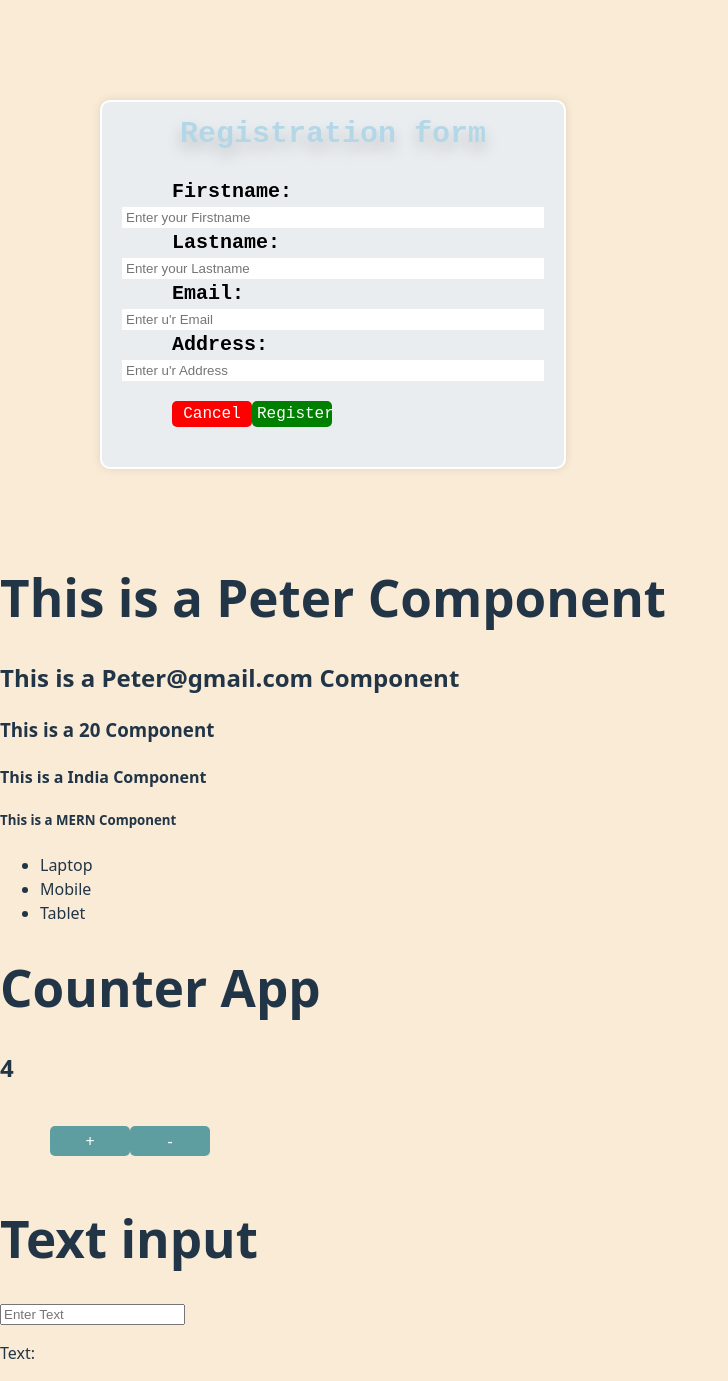
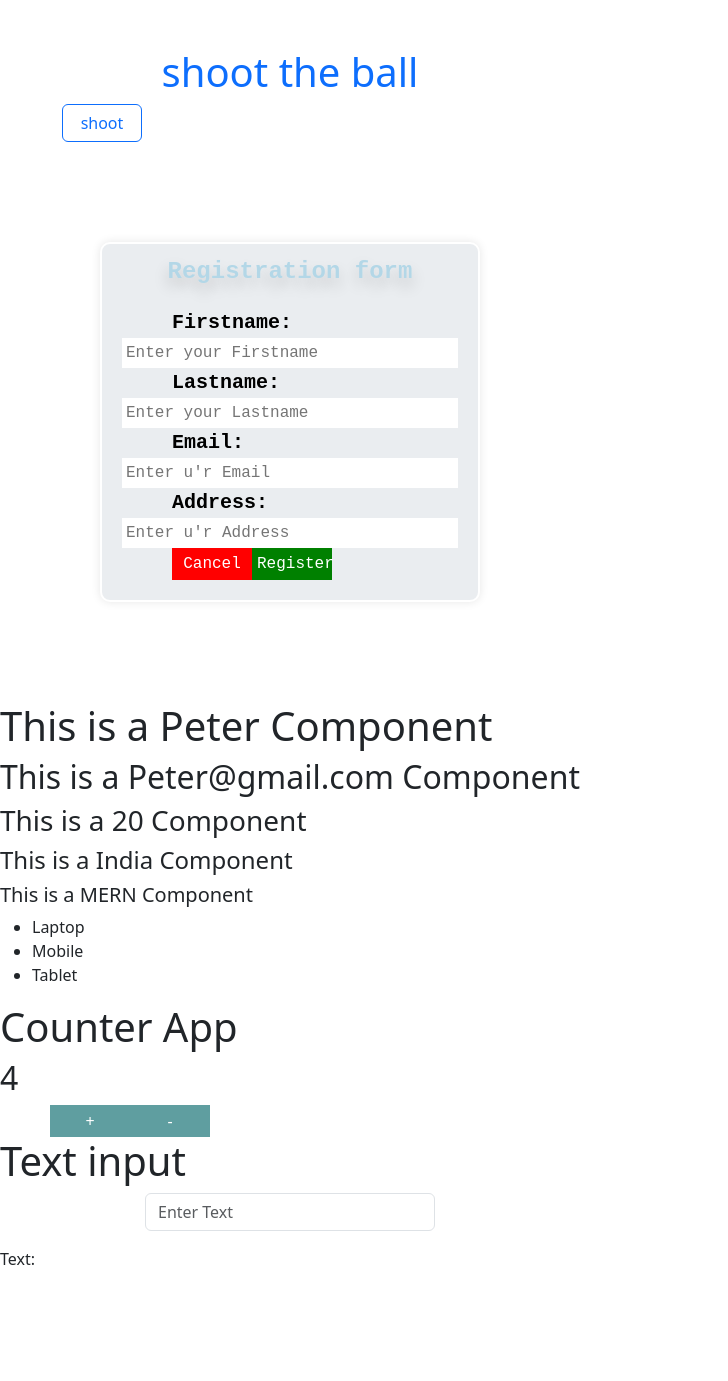
Before and after one commit to justt277/ReactJs, a React (Vite) app in the folder ReactPro/: page / in a window 1280 px wide. Shown: the whole page, without its empty margins (0-728 px from the left). After the commit the page ends 1287 px from the top, so only its background shows below. Built offline with nearby package versions, Linux system fonts and the light colour scheme.

Commit message:
my seventh commit

```diff
--- a/ReactPro/src/App.jsx
+++ b/ReactPro/src/App.jsx
@@ -2,6 +2,8 @@ import React from 'react'
 import Greetings from './greetings'
 import  './assets/form.css'
 import Question4 from './Question4'
+import Car from './car'
+import Football from './shoot'
 import Question5 from './Question5'
 import Question6 from './Question6'
 import Comp from './Question1'
@@ -9,6 +11,7 @@ import Form from './assets/form'
 const App = () => {
   return (
     <div>
+       <Football/>
       <Form/>
       <Comp student_name="Peter" email="Peter@gmail.com" age="20" address="India" course="MERN"/>
       <Question4 name1="Laptop" name2="Mobile" name3="Tablet"/>
--- a/ReactPro/src/Question6.jsx
+++ b/ReactPro/src/Question6.jsx
@@ -10,6 +10,7 @@ export default function Question6() {
       placeholder="Enter Text"
       value={text}
       onChange={(e) =>setText(e.target.value)}
+      className="form-control w-50 m-auto mb-3"
       />
       <p>Text: {text}</p>
         </div>
--- /dev/null
+++ b/ReactPro/src/car.jsx
@@ -0,0 +1,9 @@
+import React, {Component} from 'react';
+
+class Car extends Component{
+    render(){
+        return (<h1>my car is: {this.props.name}</h1>);
+    }
+}
+
+export default Car;
--- a/ReactPro/src/main.jsx
+++ b/ReactPro/src/main.jsx
@@ -2,6 +2,8 @@ import { StrictMode } from 'react'
 import { createRoot } from 'react-dom/client'
 import './index.css'
 import App from './App.jsx'
+import 'bootstrap/dist/css/bootstrap.min.css';
+
 
 
 
--- /dev/null
+++ b/ReactPro/src/shoot.jsx
@@ -0,0 +1,14 @@
+import React from "react";
+
+function Football(){
+    const shoot = () =>{
+        alert("GOOOOOOOAL😃😃😃😃 !!!");
+    }
+    return(
+        <div className="container mt-5" >
+            <h1 className="text-center text-primary">shoot the ball</h1>
+            <button onClick={shoot} className="btn btn-outline-primary ">shoot</button>
+        </div>
+    )
+}
+export default Football;
```
